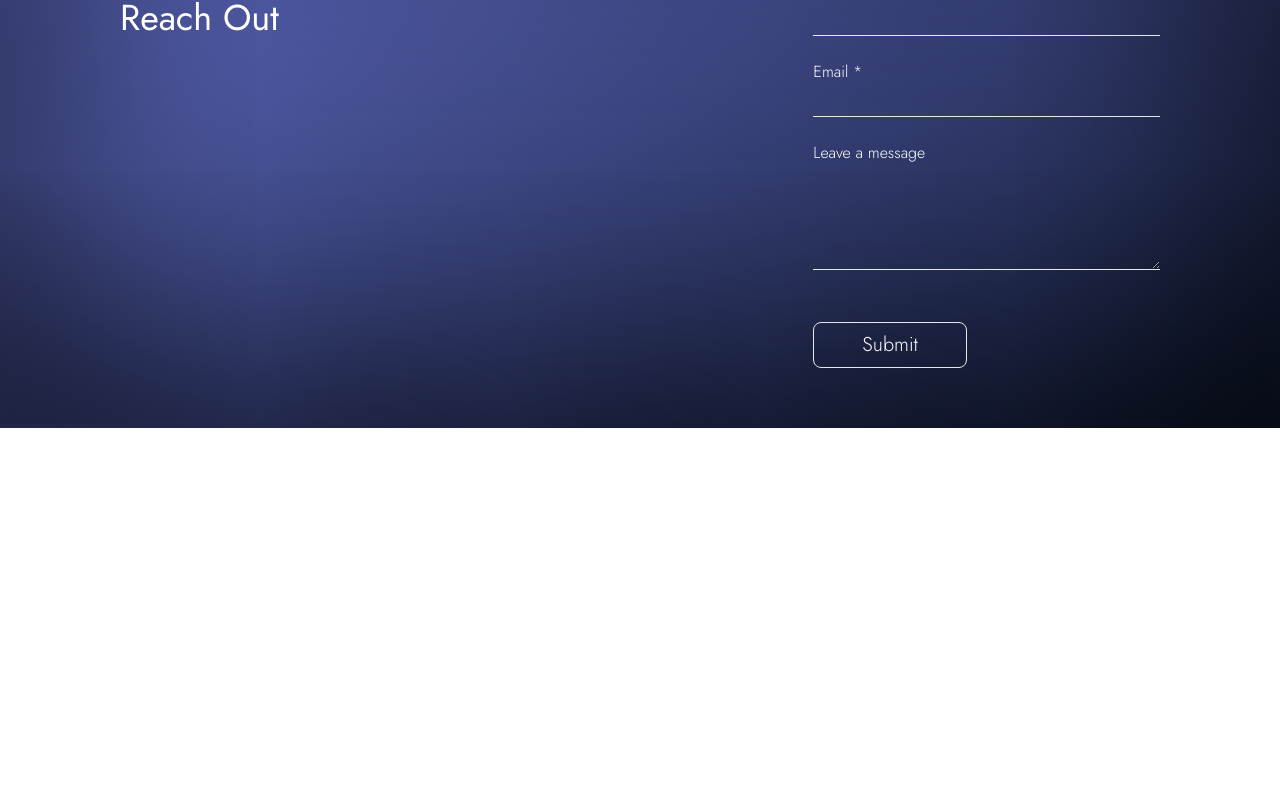
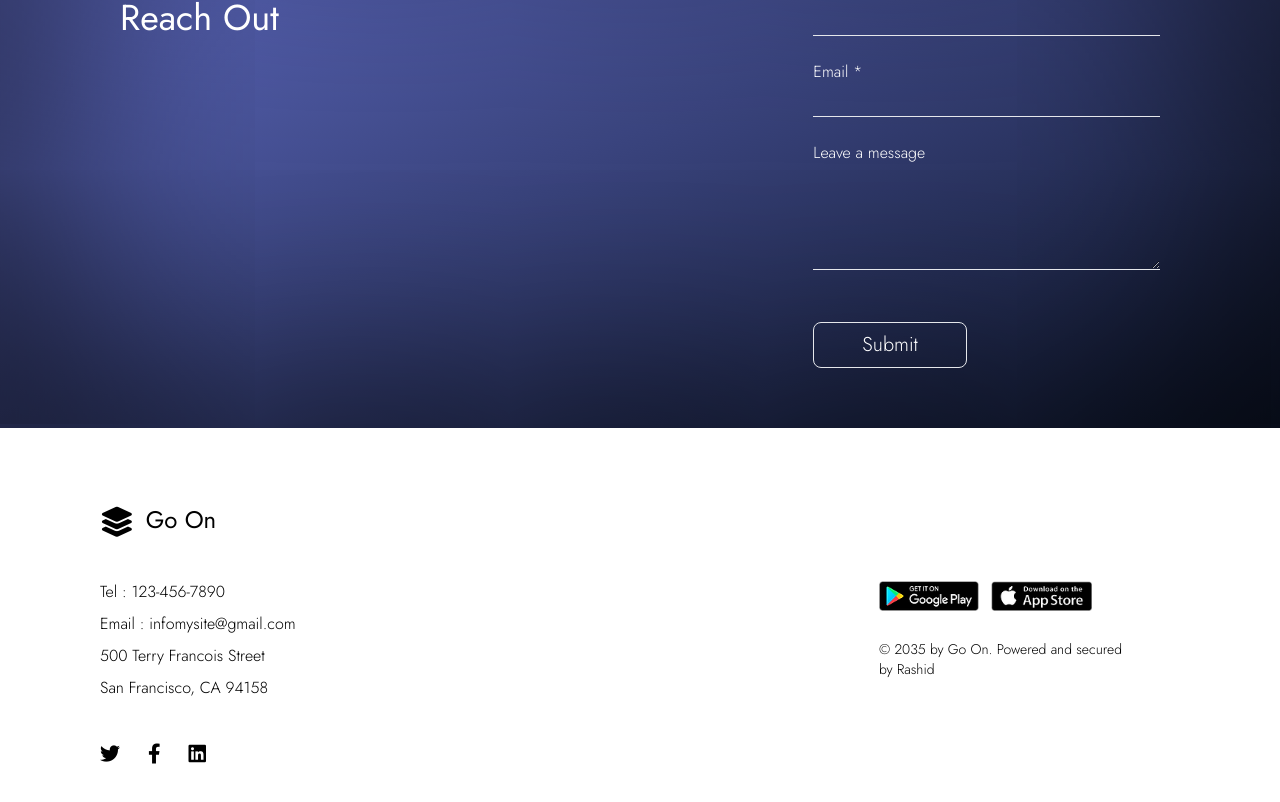
Before and after one commit to mhdrashid-dev/static-apk--informational-website, a React (Create React App) app: page / in a window 1280 px wide. Shown: the part 3895-4697 px from the top of the page. Before the commit the page ends 4323 px from the top, so only its background shows below. Built offline with nearby package versions, Linux system fonts and the light colour scheme.

Commit message:
Complete Footer page Design

```diff
--- /dev/null
+++ b/src/Components/FooterPage/Footer.js
@@ -0,0 +1,44 @@
+import React from 'react'
+import Android from '../../Assets/playstorebadge.webp'
+import Apple from '../../Assets/applebadge.webp'
+
+function Footer() {
+  return (
+    <div className='w-full min-h-[40vh] md:min-h-[20vh] bg-white px-5 py-16'>
+        <div className="contents font-jost md:flex md:justify-between container mx-auto lg:px-20 lg:items-center">
+            <div className="content-1">
+                <div className="heading flex my-3 md:mb-10">
+                    <i class="fa-solid fa-layer-group text-2xl mr-3 md:text-3xl"></i>
+                    <h1 className='text-xl md:text-2xl'>Go On</h1>
+                </div>
+                <div className="about-info md:my-5">
+                    <div className="address-1">
+                        <h1 className='font-extralight my-2 text-sm md:text-base'>Tel : 123-456-7890</h1>
+                        <h1 className='font-extralight my-2 text-sm md:text-base'>Email : infomysite@gmail.com</h1>
+                    </div>
+                    <div className="address-2">
+                        <h1 className='font-extralight my-2 text-sm md:text-base'>500 Terry Francois Street</h1>
+                        <h1 className='font-extralight my-2 text-sm md:text-base'>San Francisco, CA 94158</h1>
+                    </div>
+                </div>
+                <div className="icons flex my-3 md:mt-10">
+                    <i class="fa-brands fa-twitter text-xl mr-5 md:mr-7"></i>
+                    <i class="fa-brands fa-facebook-f text-xl mr-5 md:mr-7"></i>
+                    <i class="fa-brands fa-linkedin text-xl mr-5 md:mr-7"></i>
+                </div>
+            </div>
+            <div className="content-2 my-5">
+                <div className="mobiles md:flex">
+                    <img className='w-1/3 my-2 md:mr-3' src={Android} alt="" />
+                    <img className='w-1/3 my-2 md:mr-3' src={Apple} alt="" />
+                </div>
+                <div className="para my-5">
+                    <h1 className='text-sm font-extralight'>© 2035 by Go On. <br className='md:hidden'/> Powered and secured <br className='hidden md:block'/> by <br className='md:hidden' /> Rashid</h1>
+                </div>
+            </div>
+        </div>
+    </div>
+  )
+}
+
+export default Footer
--- /dev/null
+++ b/src/Pages/FooterPage.js
@@ -0,0 +1,12 @@
+import React from 'react'
+import Footer from '../Components/FooterPage/Footer'
+
+function FooterPage() {
+  return (
+    <div>
+      <Footer></Footer>
+    </div>
+  )
+}
+
+export default FooterPage
--- a/src/Website.js
+++ b/src/Website.js
@@ -2,6 +2,7 @@ import React from 'react'
 import AboutPage from './Pages/AboutPage'
 import ContactPage from './Pages/ContactPage'
 import FeaturePage from './Pages/FeaturePage'
+import FooterPage from './Pages/FooterPage'
 import HomePage from './Pages/HomePage'
 import NavbarPage from './Pages/NavbarPage'
 import ReviewPage from './Pages/ReviewPage'
@@ -19,6 +20,7 @@ function Website() {
       <AboutPage></AboutPage>
       <ReviewPage></ReviewPage>
       <ContactPage></ContactPage>
+      <FooterPage></FooterPage>
     </div>
   )
 }
```
